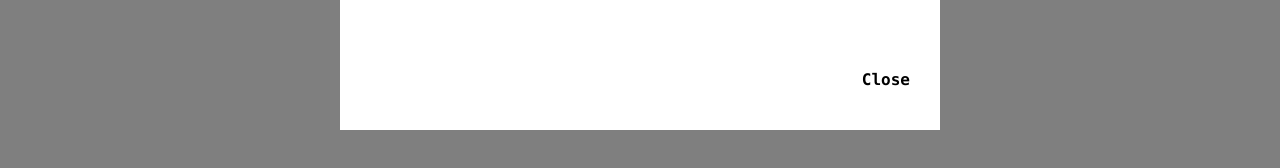
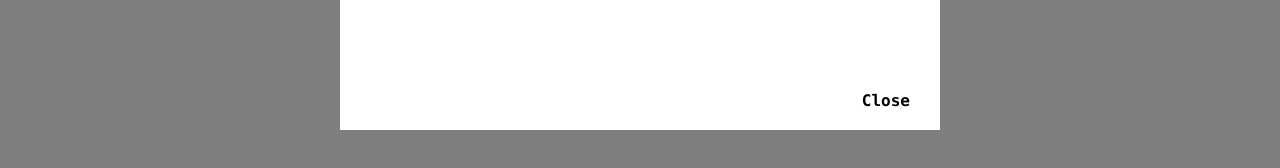
Before and after one commit to narumimashiro/projectSelf-dept.NextJs, a Next.js app: page /narunaru/profile in a window 1280 px wide. Both pictures are taken after a click on the button 18 px from the left and 136 px from the top of the page. Shown: the part 470-638 px from the top of the page. Built offline with nearby package versions, Linux system fonts and the light colour scheme.

Commit message:
modal window complete

```diff
--- a/src/components/Modal.module.sass
+++ b/src/components/Modal.module.sass
@@ -43,17 +43,18 @@
     justify-content: center
     span
       font-weight: bold
-      @extend %fullWin
   div
     height: 70%
   footer
+    display: flex
+    justify-content: end
+    align-items: center
     height: 15%
-    text-align: right
     padding-right: 5%
     li
-      display: inline-block
+      display: inline
       margin-left: 10px
       span
-        display: block
-        height: 100%
         font-weight: bold
+        &:hover
+          text-decoration: underline
--- a/src/components/modal.tsx
+++ b/src/components/modal.tsx
@@ -8,7 +8,7 @@ import { ButtonItems } from '@/redux/modal/modal.types'
 // *** How to use Modal Window ************************** //
 //
 // const openModal = () => {
-//   const modal_info = {
+//   const modalInfo = {
 //     title: 'This is sample modal',
 //     style: { //default // other recommended styles
 //       width: 390,      // 600, 900
@@ -20,7 +20,7 @@ import { ButtonItems } from '@/redux/modal/modal.types'
 //       callback: () => clickOk(),
 //     }]
 //   }
-//   dispatch(modalReducer.openModal(modal_info))
+//   dispatch(modalReducer.openModal(modalInfo))
 // }
 //
 // ****************************************************** //
@@ -29,9 +29,9 @@ interface Props {
   btnItems: Array<ButtonItems>
 }
 function ExecButton(props: Props) {
-  const execButton = props.btnItems.map((el: ButtonItems) =>
+  const execButton = props.btnItems.map((el) =>
     <li key={el.btnTitle}
-           onClick={ el.callback }
+        onClick={ el.callback }
     >
       <span>{ el.btnTitle }</span>
     </li>
@@ -44,7 +44,7 @@ function ExecButton(props: Props) {
 
 const Modal = () => {
   const isModalOpen = useSelector((state: RootState) => state.modal.isModalOpen)
-  const modal_info = useSelector((state: RootState) => state.modal.modalInfo)
+  const modalInfo = useSelector((state: RootState) => state.modal.modalInfo)
   const dispatch = useDispatch()
 
   const closeModal = () => {
@@ -53,7 +53,7 @@ const Modal = () => {
 
   return (
     <CSSTransition
-      in={isModalOpen}
+      in={ isModalOpen }
       timeout={390}
       unmountOnExit
       classNames={{
@@ -64,20 +64,20 @@ const Modal = () => {
         exitActive:  styles['modal-exit-active']
       }}>
       <div>
-        <div className={styles['modal-overlay']} onClick={closeModal}>
-          <div style={{width: modal_info.style.width + 'px',
-                       height: modal_info.style.height + 'px',}}
+        <div className={styles['modal-overlay']} onClick={ closeModal }>
+          <div style={{width: modalInfo.style.width + 'px',
+                       height: modalInfo.style.height + 'px',}}
                onClick={(event) => event.stopPropagation()}>
               <div className={styles['modal-content']}>
                 <header>
-                  <span style={{fontSize: modal_info.style.fSize + 'px'}}>
-                    { modal_info.title }
+                  <span style={{fontSize: modalInfo.style.fSize + 'px'}}>
+                    { modalInfo.title }
                   </span>
                 </header>
                 <div>use this area message board</div>
                 <footer>
                   <ExecButton
-                    btnItems={ modal_info.buttonItems } />
+                    btnItems={ modalInfo.buttonItems } />
                   <li onClick={ closeModal }>
                     <span>Close</span>
                   </li>
--- a/src/redux/modal/modal.reducer.ts
+++ b/src/redux/modal/modal.reducer.ts
@@ -30,7 +30,7 @@ const modalSlice = createSlice({
       state.modalInfo.style = payload.style! ? payload.style
                                              : initialState.modalInfo.style
       state.modalInfo.buttonItems = payload.buttonItems! ? payload.buttonItems.slice()
-                                                         : initialState.modalInfo.buttonItems
+                                                         : initialState.modalInfo.buttonItems.slice()
     },
     closeModal(state) {
       state.isModalOpen = false
```
